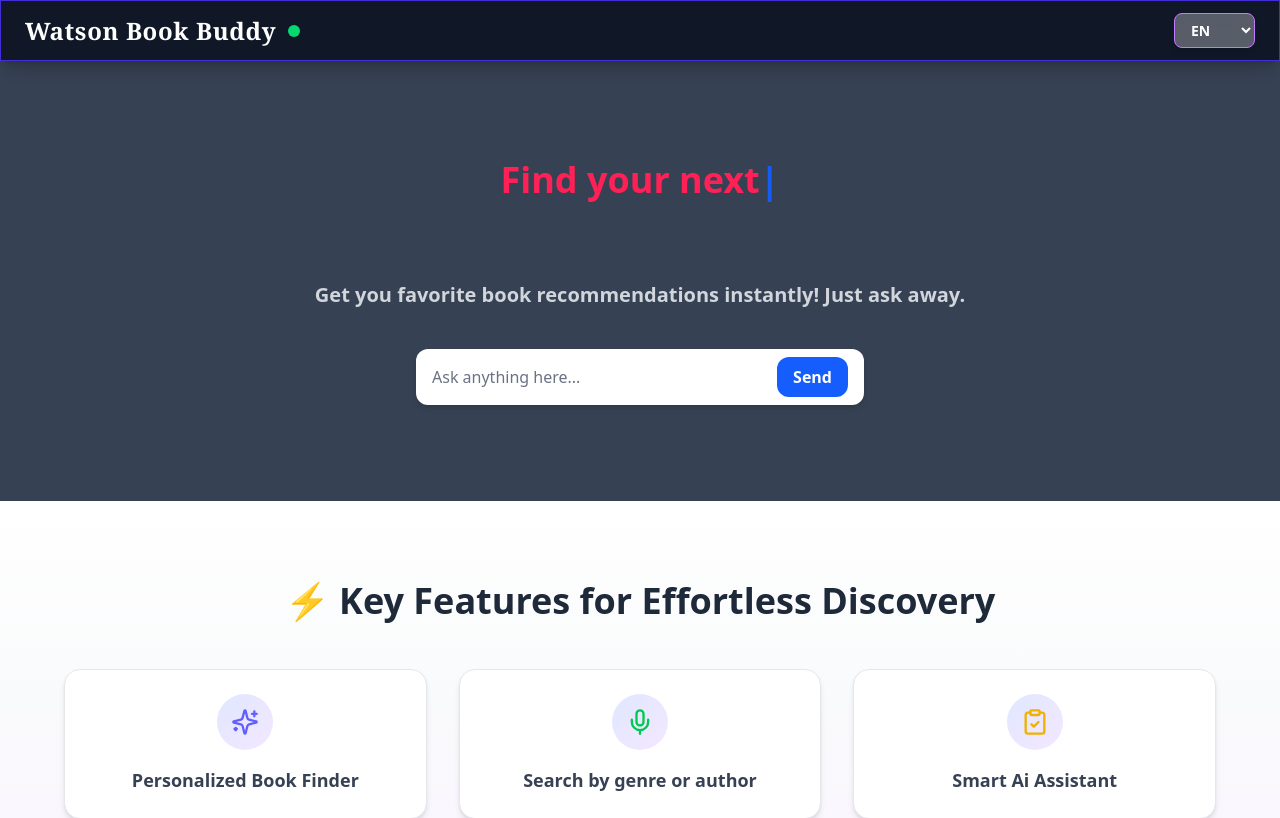
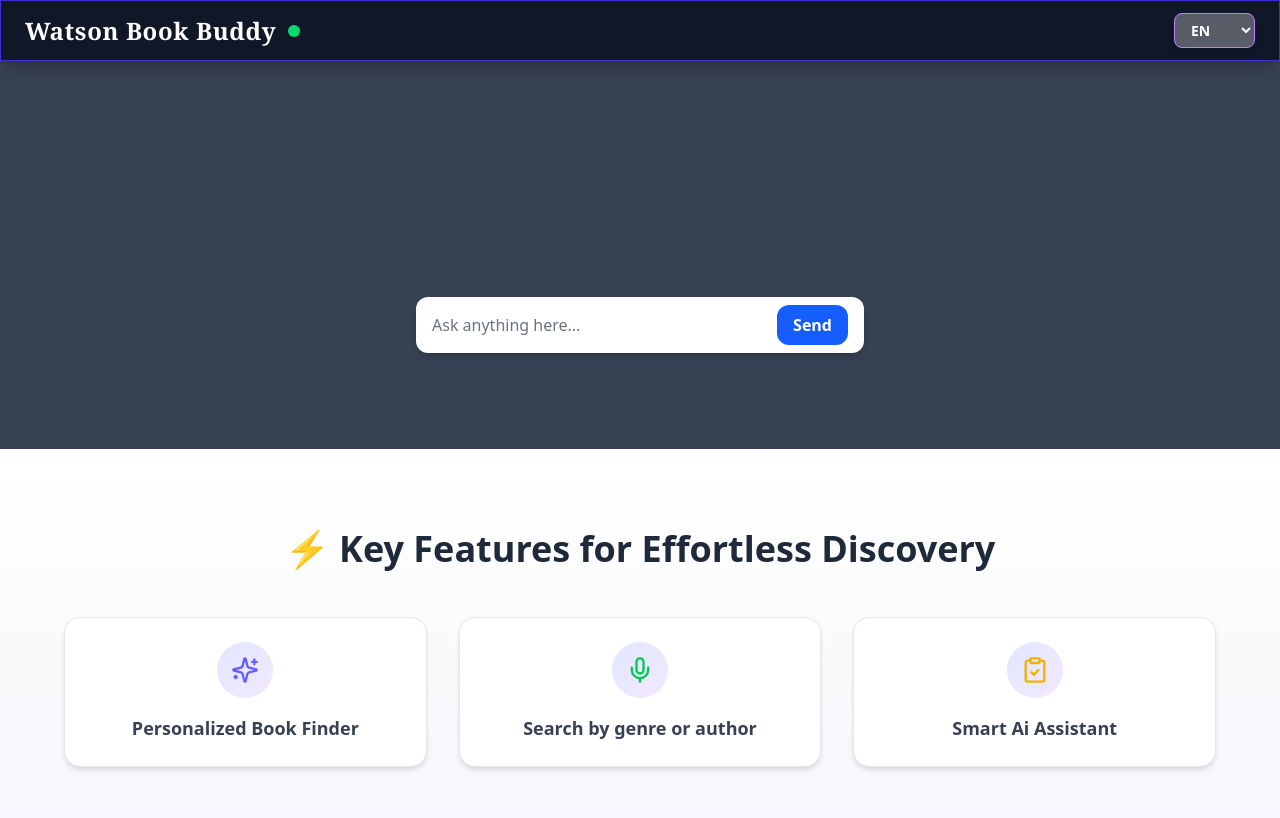
Before and after one commit to siddharthgupta441/watson-book-buddy-chatbot, a React (Vite) app in the folder watsonbb_frontend/: page / in a window 1280 px wide. Shown: the top 818 px of the page. Built offline with nearby package versions, Linux system fonts and the light colour scheme.

Commit message:
making some updation

```diff
--- a/watsonbb_frontend/src/Components/HeroSection.jsx
+++ b/watsonbb_frontend/src/Components/HeroSection.jsx
@@ -13,31 +13,42 @@ const HeroSection = () => {
   const [latestBotReply, setLatestBotReply] = useState('');
 
   useEffect(() => {
+    const shownBefore = localStorage.getItem("intro_shown");
+    if (shownBefore) {
+      setShowIntro(false);
+    }
+  }, []);
+
+  useEffect(() => {
+    if (!showIntro) return;
+
     let timeout;
-    if (showIntro && index < fullText.length) {
+
+    if (index < fullText.length) {
       timeout = setTimeout(() => {
         setDisplayedText((prev) => prev + fullText.charAt(index));
         setIndex(index + 1);
       }, 50);
-    } else if(showIntro){
+    } else {
+      localStorage.setItem("intro_shown", "true");
+
       timeout = setTimeout(() => {
-        setDisplayedText('');
-        setIndex(0);
-      }, 2500);
+        setShowIntro(false);
+      }, 2000);
     }
+
     return () => clearTimeout(timeout);
   }, [index, showIntro]);
 
   const handleSend = async () => {
-    if(!input.trim()) return;
+    if (!input.trim()) return;
 
     setShowIntro(false);
 
     const user_message = input;
 
-    setChatHistory((prev) => [...prev, { user: user_message, Buddy: "..." }]);
+    setChatHistory((prev) => [...prev, { user: user_message, bot: "Thinking..." }]);
     setInput('');
-
 
     try {
       const res = await fetch('https://watson-book-buddy-chatbot.onrender.com/chat', {
@@ -56,8 +67,6 @@ const HeroSection = () => {
       const data = await res.json();
       const botReply = data.reply;
       setLatestBotReply(botReply);
-        console.log("Backend response data:", data);
-        console.log("Bot reply:", botReply);
 
       setChatHistory((prev) => {
         const updated = [...prev];
@@ -78,14 +87,12 @@ const HeroSection = () => {
       viewport={{ once: true }}
       className="relative text-center py-24 px-6 bg-gray-700 dark:from-gray-900 dark:to-black transition-all duration-300"
     >
-      {/* Background Gradient Light */}
       <div className="absolute inset-0 -z-10 blur-3xl opacity-30 bg-gradient-to-r from-blue-400 via-indigo-500 to-purple-600"></div>
 
       <div className="max-w-4xl mx-auto flex flex-col items-center space-y-6">
-        {/* 🔠 Animated Heading */}
+
         {showIntro ? (
           <>
-            {/* 🔠 Animated Heading */}
             <motion.h1
               className="text-2xl sm:text-3xl md:text-4xl font-extrabold leading-tight text-gray-900 dark:text-white min-h-[100px]"
               initial={{ opacity: 0 }}
@@ -98,7 +105,6 @@ const HeroSection = () => {
               <span className="animate-pulse text-blue-600 dark:text-blue-400">|</span>
             </motion.h1>
 
-            {/* 💬 Subheading */}
             <motion.p
               className="text-lg sm:text-xl text-gray-600 dark:text-gray-300 max-w-2xl"
               initial={{ opacity: 0 }}
@@ -106,11 +112,13 @@ const HeroSection = () => {
               transition={{ delay: 0.8 }}
             >
               <span className="font-bold text-gray-300 dark:text-gray-300">
-                Get you favorite book recommendations instantly! Just ask away.
+                Get your favorite book recommendations instantly! Just ask away.
               </span>
             </motion.p>
           </>
         ) : (
+
+          // chatbox
           <motion.div
             className="text-xl text-gray-800 dark:text-gray-900 min-h-[100px] max-w-2xl w-full"
             initial={{ opacity: 0 }}
@@ -127,9 +135,11 @@ const HeroSection = () => {
                   <div className='flex justify-end'>
                     <div className='w-[80%] bg-gray-800 p-2'>
                       <p className="text-green-600 dark:text-green-300 font-semibold text-end">Buddy:</p>
-                      <p className="text-gray-900 dark:text-gray-50 text-start text-base"><ReactMarkdown rehypePlugins={[rehypeRaw]}>
+                      <p className="text-gray-900 dark:text-gray-50 text-start text-base">
+                        <ReactMarkdown rehypePlugins={[rehypeRaw]}>
                           {entry.bot}
-                        </ReactMarkdown></p>
+                        </ReactMarkdown>
+                      </p>
                     </div>
                   </div>
                 </div>
@@ -138,7 +148,7 @@ const HeroSection = () => {
           </motion.div>
         )}
 
-        {/* chatbox */}
+        {/* input box */}
         <div className="flex items-center gap-3 mt-4 w-full max-w-md bg-white dark:bg-gray-800 rounded-xl shadow-md px-4 py-2">
           <textarea
             value={input}
```
Also changed, not shown: 2 other files (tests, documents, lock files or other folders). Lines whose indentation alone changed are shown as unchanged.
